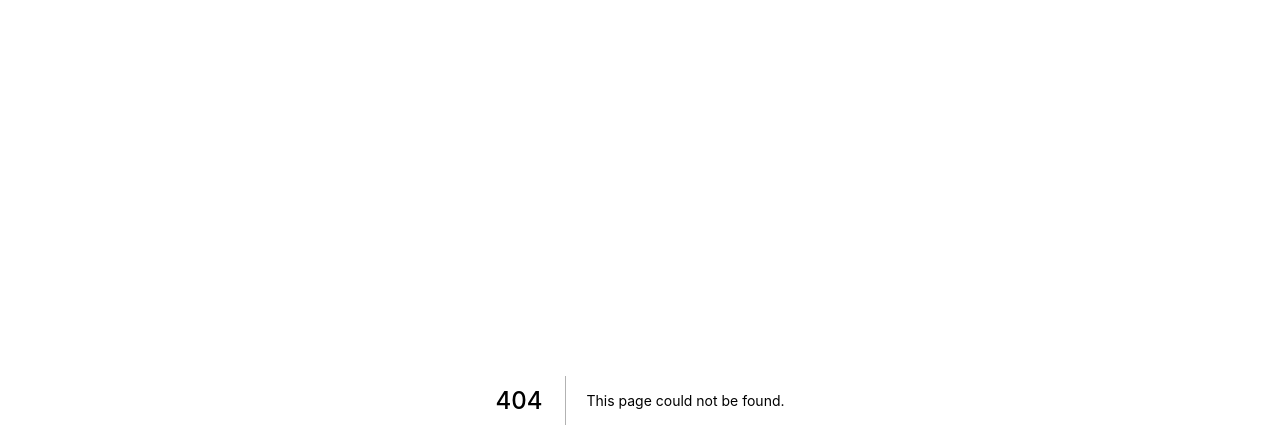
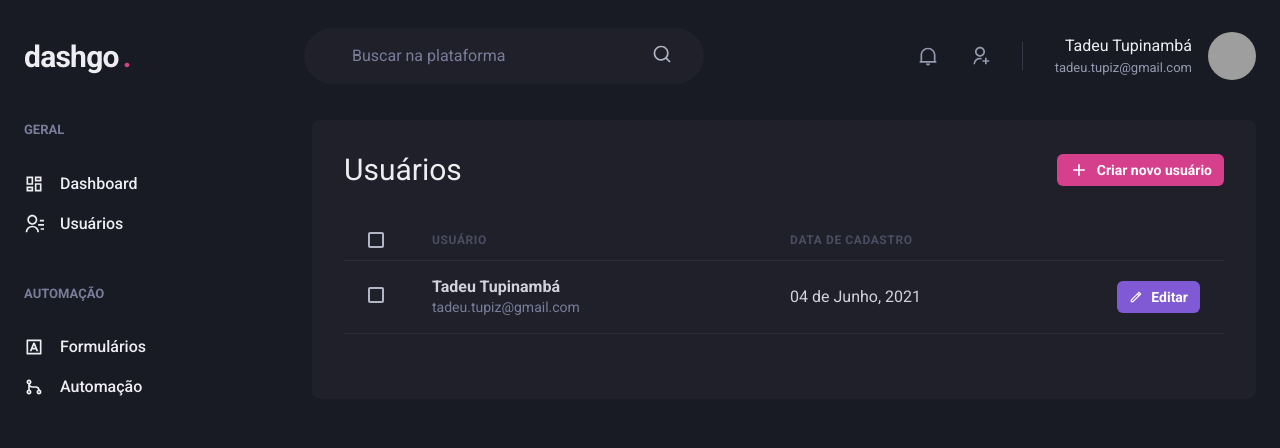
Before and after one commit to tupizz/react-studies, a Next.js app in the folder dashboard/: page /users in a window 1280 px wide. Before the commit this address had no page. Shown: the top 448 px of the page. Built offline with nearby package versions, Linux system fonts and the light colour scheme; grey boxes are pictures that could not be loaded.

Commit message:
user list

```diff
--- /dev/null
+++ b/dashboard/src/pages/users/index.tsx
@@ -0,0 +1,91 @@
+import {
+  Box,
+  Button,
+  Checkbox,
+  Flex,
+  Heading,
+  Icon,
+  Table,
+  Tbody,
+  Td,
+  Text,
+  Th,
+  Thead,
+  Tr,
+} from "@chakra-ui/react";
+import { RiAddLine, RiPencilLine } from "react-icons/ri";
+import { Header } from "../../components/Header";
+import { Sidebar } from "../../components/Siderbar";
+
+export default function UserList() {
+  return (
+    <Box>
+      <Header />
+      <Flex w="100%" my="6" maxW={1480} mx="auto" px="6">
+        <Sidebar />
+
+        <Box flex={1} borderRadius="8" bgColor="gray.800" p="8">
+          <Flex mb="8" justify="space-between" align="center">
+            <Heading size="lg" fontWeight="normal">
+              Usuários
+            </Heading>
+
+            <Button
+              as="a"
+              size="sm"
+              fontSize="sm"
+              colorScheme="pink"
+              leftIcon={<Icon as={RiAddLine} fontSize={20} />}
+            >
+              Criar novo usuário
+            </Button>
+          </Flex>
+
+          <Table colorScheme="whiteAlpha">
+            <Thead>
+              <Tr>
+                <Th px="6" color="gray.300" w="8">
+                  <Checkbox colorScheme="pink"></Checkbox>
+                </Th>
+                <Th>Usuário</Th>
+                <Th>Data de cadastro</Th>
+                <Th w="8"></Th>
+              </Tr>
+            </Thead>
+            <Tbody>
+              <Tr>
+                <Td>
+                  <Checkbox colorScheme="pink"></Checkbox>
+                </Td>
+                <Td>
+                  <Box>
+                    <Text fontWeight="bold" color="gray.100">
+                      Tadeu Tupinambá
+                    </Text>
+                    <Text fontSize="sm" color="gray.400">
+                      tadeu.tupiz@gmail.com
+                    </Text>
+                  </Box>
+                </Td>
+                <Td>
+                  <Text color="gray.100">04 de Junho, 2021</Text>
+                </Td>
+                <Td>
+                  <Button
+                    as="a"
+                    size="sm"
+                    fontSize="sm"
+                    colorScheme="purple"
+                    leftIcon={<Icon as={RiPencilLine} />}
+                  >
+                    Editar
+                  </Button>
+                </Td>
+              </Tr>
+            </Tbody>
+          </Table>
+        </Box>
+      </Flex>
+    </Box>
+  );
+}
```
